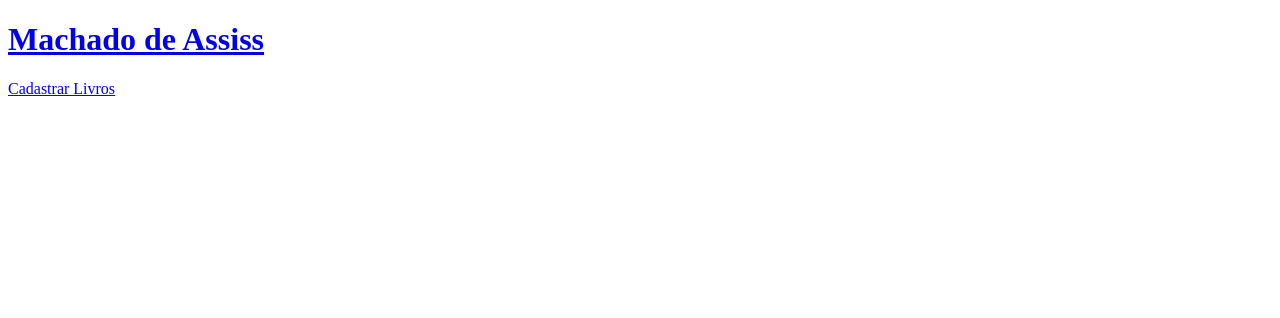
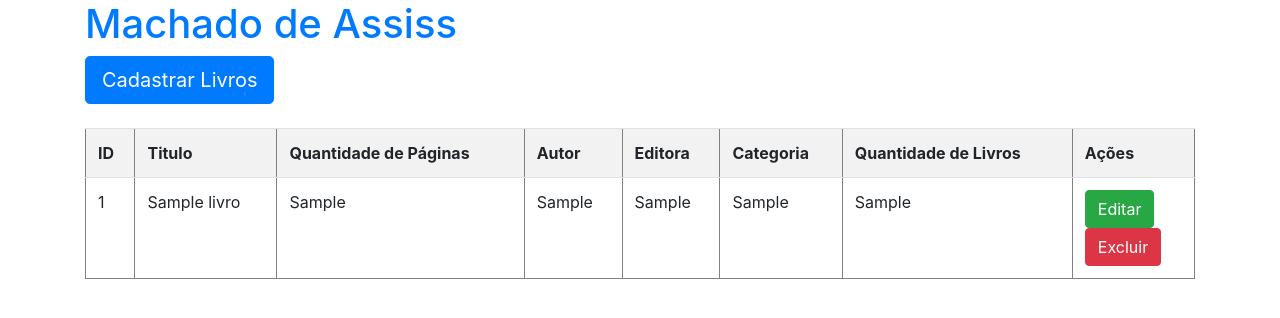
Before and after one commit to RuanSalles/livraria, a PHP site: page / in a window 1280 px wide. Shown: the top 318 px of the page. Run offline with PHP 8.4, Linux system fonts and the light colour scheme; tables that the repository leaves empty or names only in its code hold one stand-in row (values such as "Sample post"); a stand-in replaces the project's code that opens the database connection; some libraries are stand-ins or nearby versions.

Commit message:
Add files via upload
Atualizada as funções de cadastro, exclusão e visualização dinâmicas.
Estilizado com boostrap 4 para melhor designer.
Restando ainda por fazer manutenção no código de edição.

```diff
--- a/index.php
+++ b/index.php
@@ -1,5 +1,7 @@
 <?php
-require 'config.php';
+require 'livro.php';
+$livro = new Livro();
+
 ?>
 
 <!DOCTYPE html>
@@ -9,10 +11,56 @@ require 'config.php';
     <meta http-equiv="X-UA-Compatible" content="IE=edge">
     <meta name="viewport" content="width=device-width, initial-scale=1.0">
     <title>Document</title>
+    <link rel="stylesheet" href="https://maxcdn.bootstrapcdn.com/bootstrap/4.0.0/css/bootstrap.min.css" integrity="sha384-Gn5384xqQ1aoWXA+058RXPxPg6fy4IWvTNh0E263XmFcJlSAwiGgFAW/dAiS6JXm" crossorigin="anonymous">
 </head>
 <body>
+
+    <div class='container'>
     <h1><a href="index.php"> Machado de Assiss  </a>  </h1>
+    </div>
 
-    <a href="cadastrar_livro.php" >Cadastrar Livros</a>
+    <div class='container'>
+    <a href="cadastrar_livro.php" class='btn btn-primary btn-lg'>Cadastrar Livros</a>
+
+<br><br>
+    <table border="1" class='table table-striped'  >
+    <tr>
+    <th>ID</th>
+    <th>Titulo</th>
+    <th>Quantidade de Páginas</th>
+    <th>Autor</th>
+    <th>Editora</th>
+    <th>Categoria</th>
+    <th>Quantidade de Livros</th>
+    <th>Ações</th>
+    </tr>
+
+
+    <?php
+
+$lista = $livro->getAll();
+foreach($lista as $item):
+?>
+<tr>
+<td><?php echo $item['id']; ?></td>
+<td><?php echo $item['titulo']; ?></td>
+<td><?php echo $item['qtpaginas']; ?></td>
+<td><?php echo $item['autor']; ?></td>
+<td><?php echo $item['editora']; ?></td>
+<td><?php echo $item['categoria']; ?></td>
+<td><?php echo $item['qtlivros']; ?></td>
+<td><a class='btn btn-success btn-md' href="editar.php?id=<?php echo $item['id']; ?>">Editar</a><br>
+<a class='btn btn-danger btn-md' href="excluir.php?id=<?php echo $item['id']; ?>">Excluir</a></td>
+</tr>
+
+<?php endforeach; ?>
+
+  </table>
+
+  </div>
+  <script src="https://code.jquery.com/jquery-3.2.1.slim.min.js" integrity="sha384-KJ3o2DKtIkvYIK3UENzmM7KCkRr/rE9/Qpg6aAZGJwFDMVNA/GpGFF93hXpG5KkN" crossorigin="anonymous"></script>
+<script src="https://cdnjs.cloudflare.com/ajax/libs/popper.js/1.12.9/umd/popper.min.js" integrity="sha384-ApNbgh9B+Y1QKtv3Rn7W3mgPxhU9K/ScQsAP7hUibX39j7fakFPskvXusvfa0b4Q" crossorigin="anonymous"></script>
+<script src="https://maxcdn.bootstrapcdn.com/bootstrap/4.0.0/js/bootstrap.min.js" integrity="sha384-JZR6Spejh4U02d8jOt6vLEHfe/JQGiRRSQQxSfFWpi1MquVdAyjUar5+76PVCmYl" crossorigin="anonymous"></script>
 </body>
+
 </html>
--- a/livro.php
+++ b/livro.php
@@ -17,7 +17,72 @@ class Livro {
     protected $qtlivros;
 
 
+    public function getAll() {
+		$sql = "SELECT * FROM livro";
+		$sql = $this->pdo->query($sql);
 
+		if($sql->rowCount() > 0) {
+			return $sql->fetchAll();
+		} else {
+			return array();
+		}
+	}
+
+
+    public function listarLivro ($id) {
+		$sql = 'SELECT * FROM livro WHERE id = :id';
+		$sql = $this->pdo->prepare($sql);
+		$sql->bindValue(':id', $id);
+		$sql->execute();
+
+		if ($sql->rowCount() > 0) {
+			return $sql->fetch();
+		} else {
+			return array ();
+		}
+	}
+
+
+	public function excluir($id) {
+
+        $sql = "DELETE FROM livro WHERE id = :id";
+        $sql = $this->pdo->prepare($sql);
+        $sql->bindValue(':id', $id);
+        $sql->execute();
+
+    }
+
+
+
+
+    public function editar($titulo, $qtpaginas, $autor, $editora, $categoria, $qtlivros, $id) {
+
+
+			$sql = "UPDATE livro SET titulo = :titulo, qtpaginas =  :qtpaginas, autor = :autor, editora = :editora, categoria = :categoria, qtlivros = :qtlivros WHERE id = :id";
+			$sql = $this->pdo->prepare($sql);
+			$sql->bindValue(':titulo', $titulo);
+			$sql->bindValue(':qtpaginas', $qtpaginas);
+			$sql->bindValue(':autor', $autor);
+            $sql->bindValue(':editora', $editora);
+            $sql->bindValue(':categoria', $categoria);
+            $sql->bindValue(':qtlivros', $qtlivros);
+            $sql->bindValue(':id', $id);
+
+			$sql->execute();
+    }
+
+        public function getInfo ($id) {
+            $sql = 'SELECT * FROM livro WHERE id = :id';
+            $sql = $this->pdo->prepare($sql);
+            $sql->bindValue(':id', $id);
+            $sql->execute();
+
+            if ($sql->rowCount() > 0) {
+                return $sql->fetch();
+            } else {
+                return array ();
+            }
+        }
 
 
     public function adicionarLivro ($titulo, $qtpaginas, $autor, $editora, $categoria, $qtlivros) {
```
Also changed, not shown: cadastrar_livro.php (+15 -10 lines), editar.php (added, +60 -0 lines), editar_submit.php (added, +21 -0 lines), excluir.php (added, +15 -0 lines).
